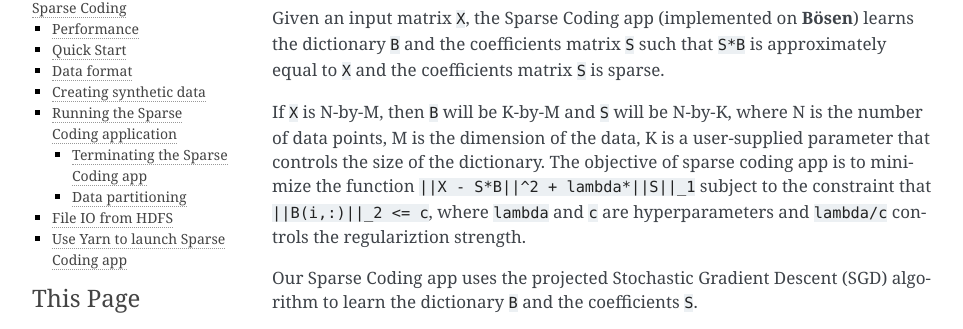
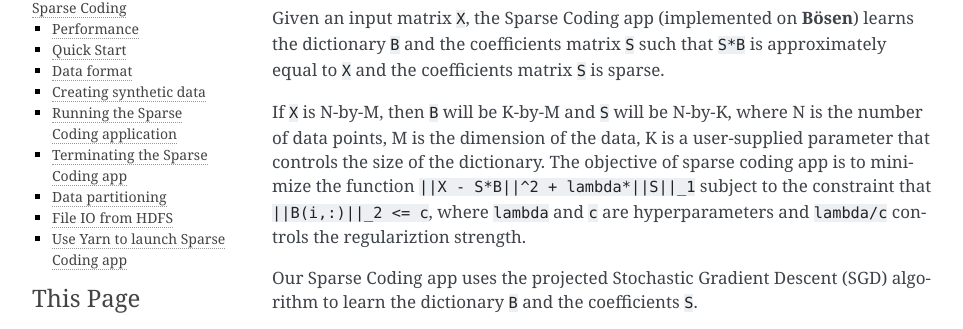
Before and after one commit to sailing-pmls/pmls.readthedocs.io, a Sphinx documentation site: the page built from docs/sparse-coding.md, in a window 1280 px wide. Shown: the part 97-426 px from the top of the page, without its empty margins (148-1111 px from the left). Built offline with Sphinx 7.4.7, drawn with Linux system fonts in a browser that asks for light colours.

````diff
--- a/docs/sparse-coding.md
+++ b/docs/sparse-coding.md
@@ -148,7 +148,7 @@ There are many parameters involved for running Sparse Coding. We provide default
 
 After all parameters have been chosen appropriately, use the command `./script/run_local.py`, then Sparse Coding application will run in background. The results will be put as specified in `output_dirname`. Matrix `B` will be stored in `B.txt` in client 0 (whose ip appears in the first line in hostfile). Matrix `S` will be stored in a row-partitioned manner, i.e., client i will have a `S.txt.i` in `output_dirname`, and the whole matrix `S` can be obtained by putting all `S.txt.i` together, which will be explained in [Data partitioning](#data-partitioning).
 
-### Terminating the Sparse Coding app
+## Terminating the Sparse Coding app
 
 The Sparse Coding app runs in the background, and outputs its progress to log files in user-specified directory. If you need to terminate the app before it finishes, just run
 
@@ -156,7 +156,7 @@ The Sparse Coding app runs in the background, and outputs its progress to log fi
 ./script/kill.py <petuum_ps_hostfile>
 ```
 
-### Data partitioning
+## Data partitioning
 
 If there are multiple machines in host file, each machine will only take a part of input matrix. Concretely, if there are `num_client` clients, client i will read the j-th row of `X` if j mod `num_client`=i. For example, if the data matrix `X` is:
 
````
